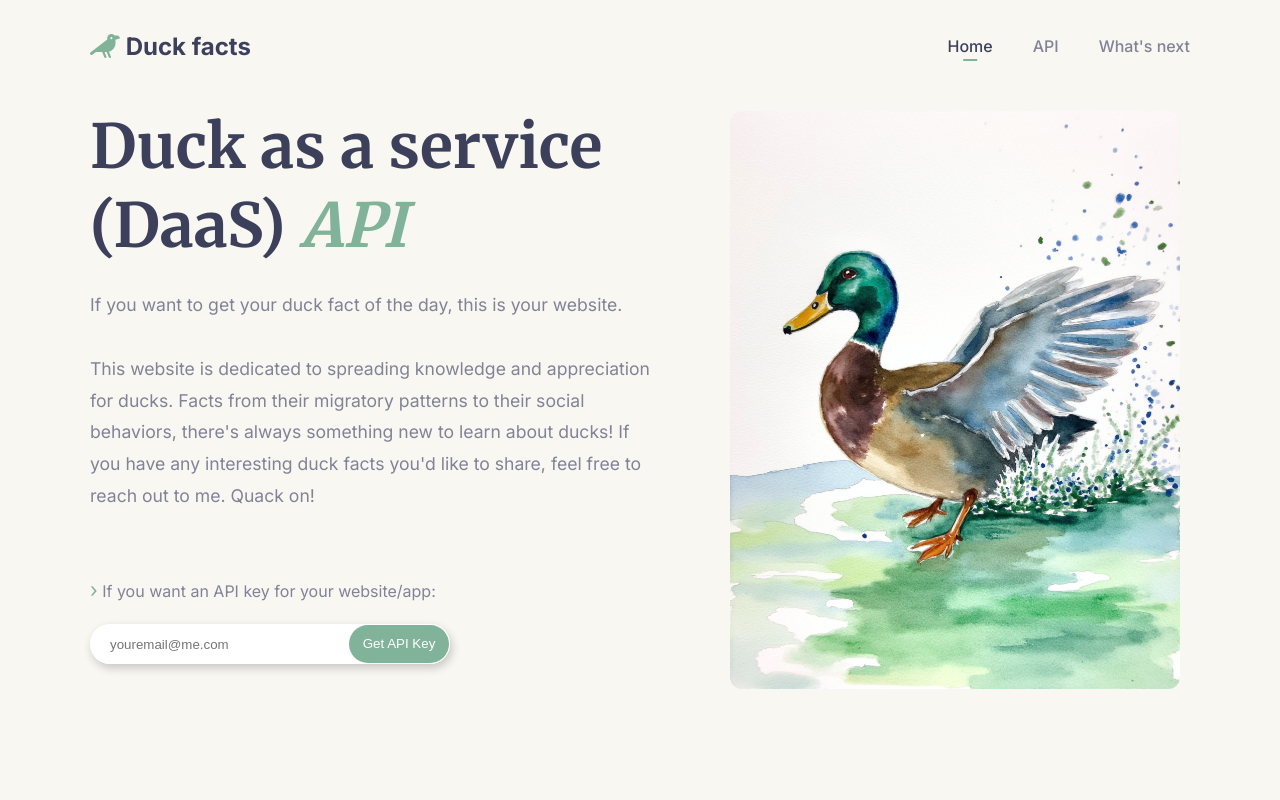
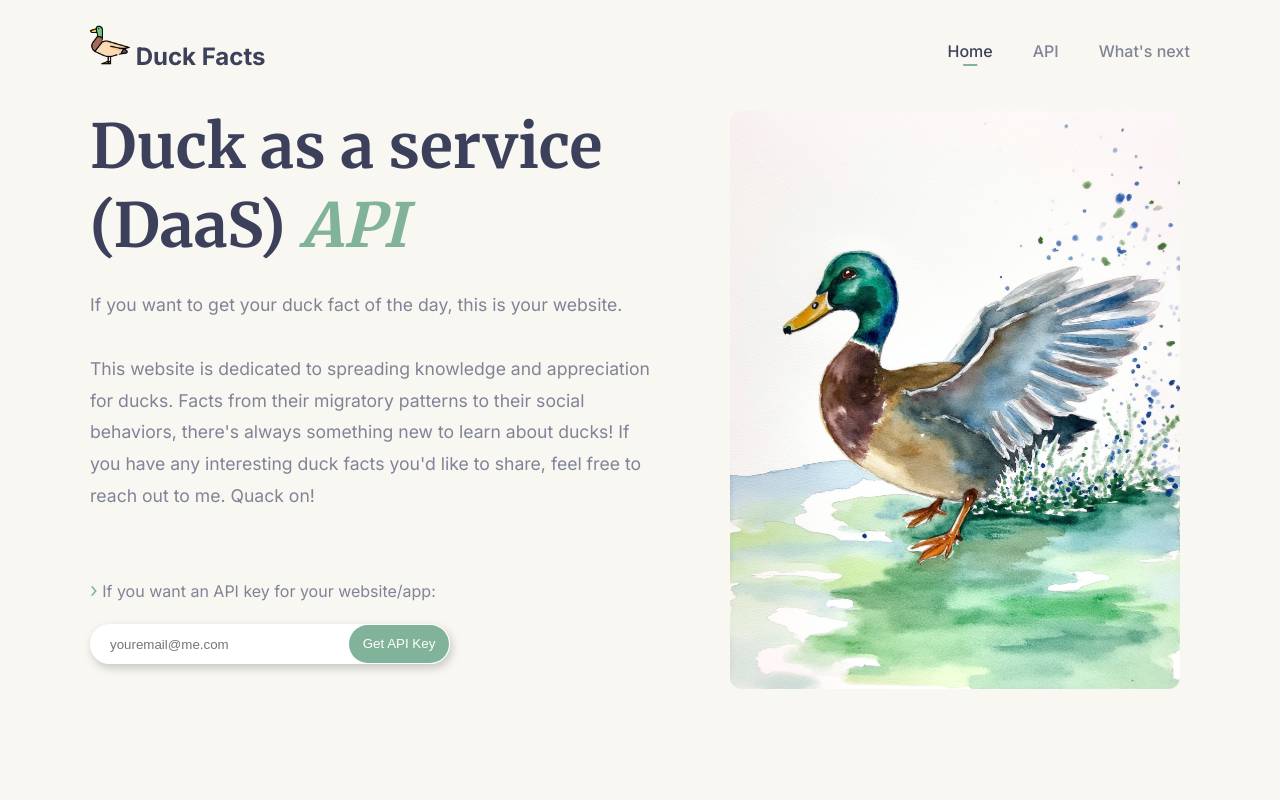
Before and after one commit to bacf5/ducks-api, a website: page public/index.html in a window 1280 px wide. Shown: the top 800 px of the page. Drawn offline with Linux system fonts and the light colour scheme; no server answers.

Commit message:
Added new logo to landing

```diff
--- a/public/index.html
+++ b/public/index.html
@@ -21,7 +21,7 @@
 
     <header class="header" id="header">
       <div class="container navbar">
-        <a href="#" class="logo"><i class="fa-solid fa-crow"></i> Duck facts</a>
+        <a href="#" class="logo"><img src="/duck-logo.png" alt="Duck logo" hight="40" width="40"/> Duck Facts</a>
         <nav>
           <ul class="nav-menu" id="nav-menu">
             <li class="nav-item"><a href="#home" class="nav-link active">Home</a></li>
```
